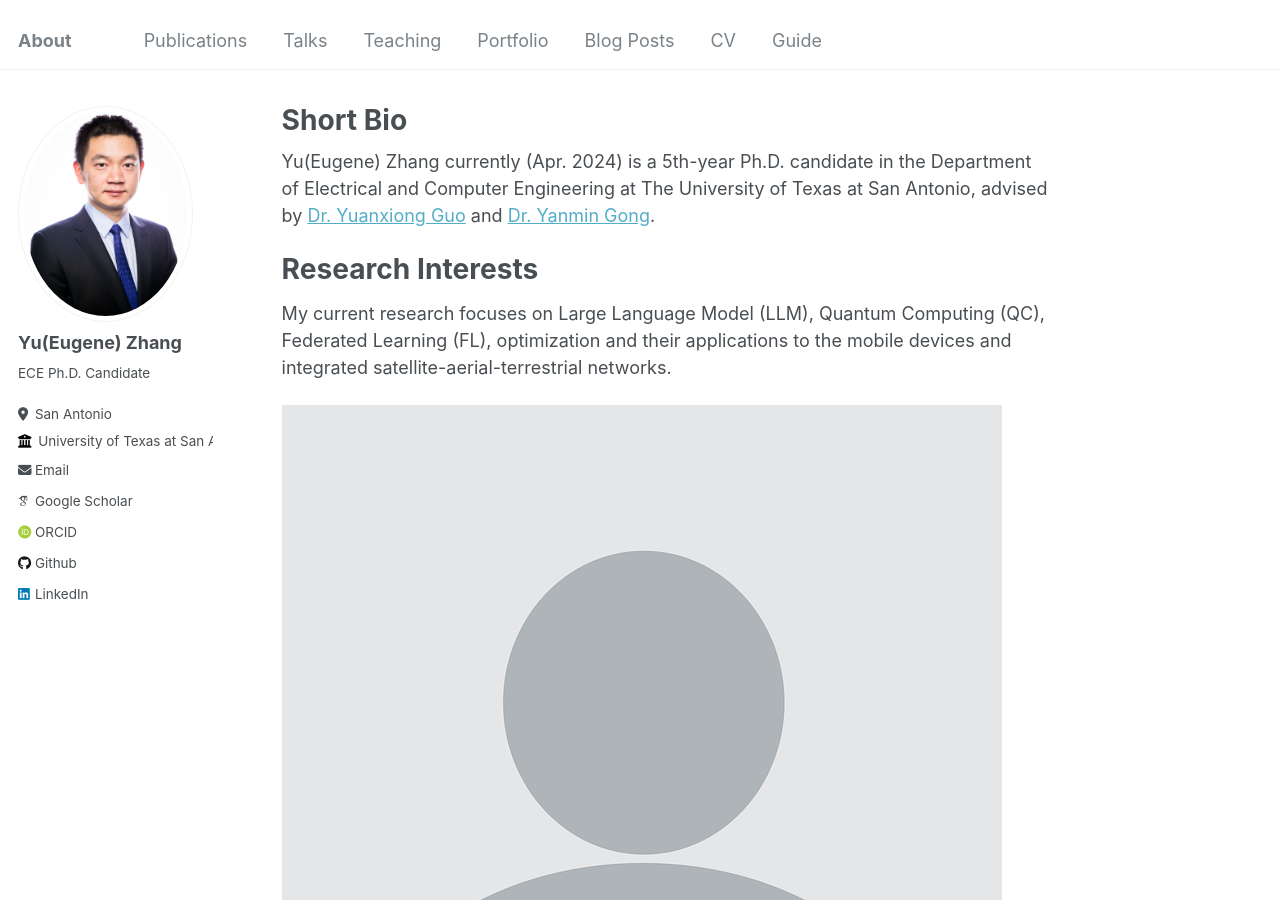
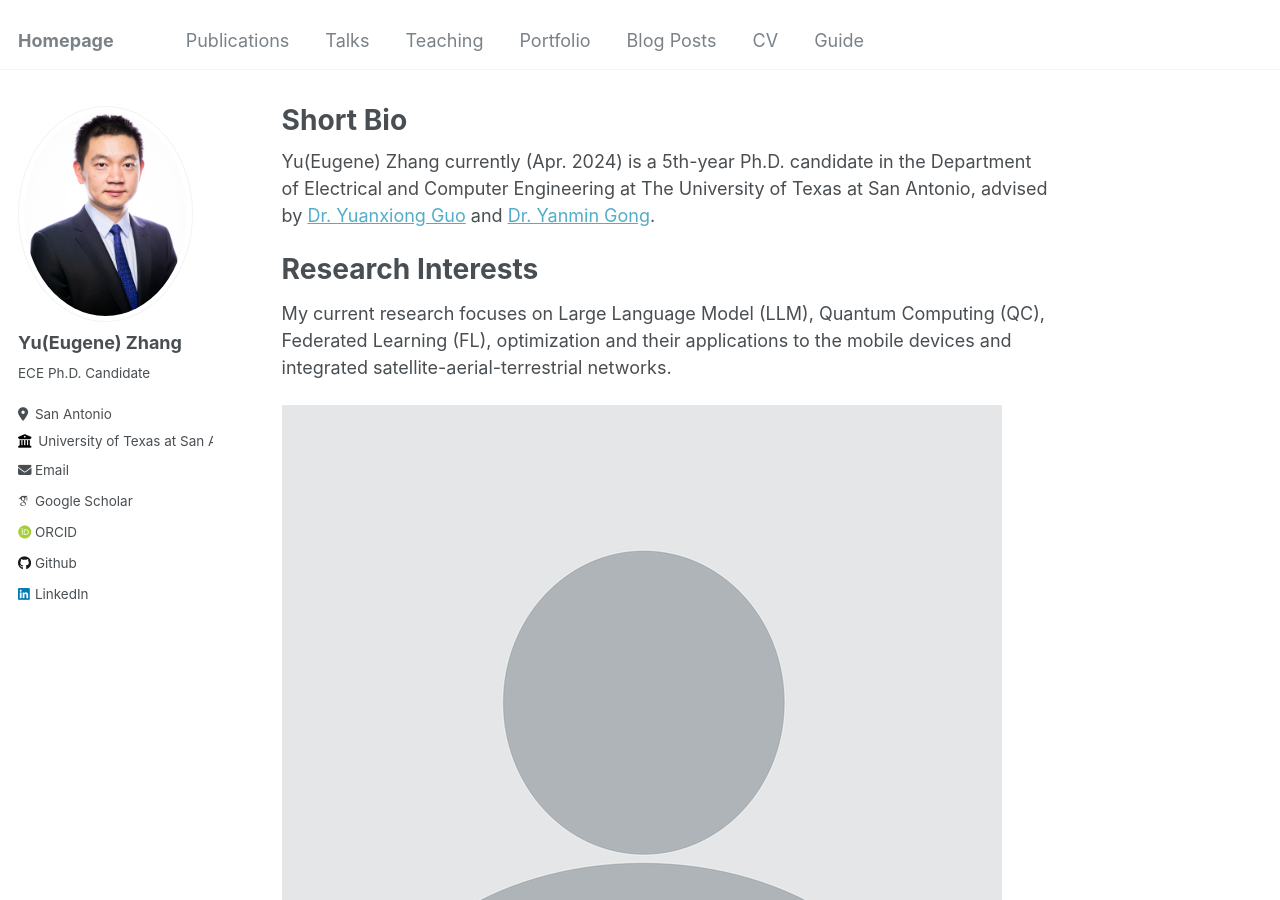
Before and after one commit to Yu-Zhang-Eugene/yu-zhang-eugene.github.io, a Jekyll site: the page built from _pages/about.md, in a window 1280 px wide and 900 px high. Built offline with Jekyll 4.4.1, drawn with Linux system fonts in a browser that asks for light colours; some web fonts are replaced.

Commit message:
modified:   _config.yml

```diff
--- a/_config.yml
+++ b/_config.yml
@@ -8,13 +8,18 @@
 
 # Basic Site Settings
 locale                   : "en-US"
-title                    : "About"
-title_separator          : "-"
+title                    : "Homepage"
+title_separator          : "|"
 name                     : &name "Yu(Eugene) Zhang"
 description              : &description "personal description"
 url                      : https://yu-zhang-eugene.github.io # the base hostname & protocol for your site e.g. "https://mmistakes.github.io"
 baseurl                  : "" # the subpath of your site, e.g. "/blog"
 repository               : "Yu-Zhang-Eugene/yu-zhang-eugene.github.io"
+
+
+minimal_mistakes_skin: "dirt" # "air", "aqua", "contrast", "dark", "dirt", "neon", "mint", "plum", "sunrise"
+lunr:
+  search_within_pages: true
 
 # Site Author - The following control what appear as part of the author content on the side bar.
 #               If a field is blank the icon and link will not appear, otherwise it will be shown.
```
